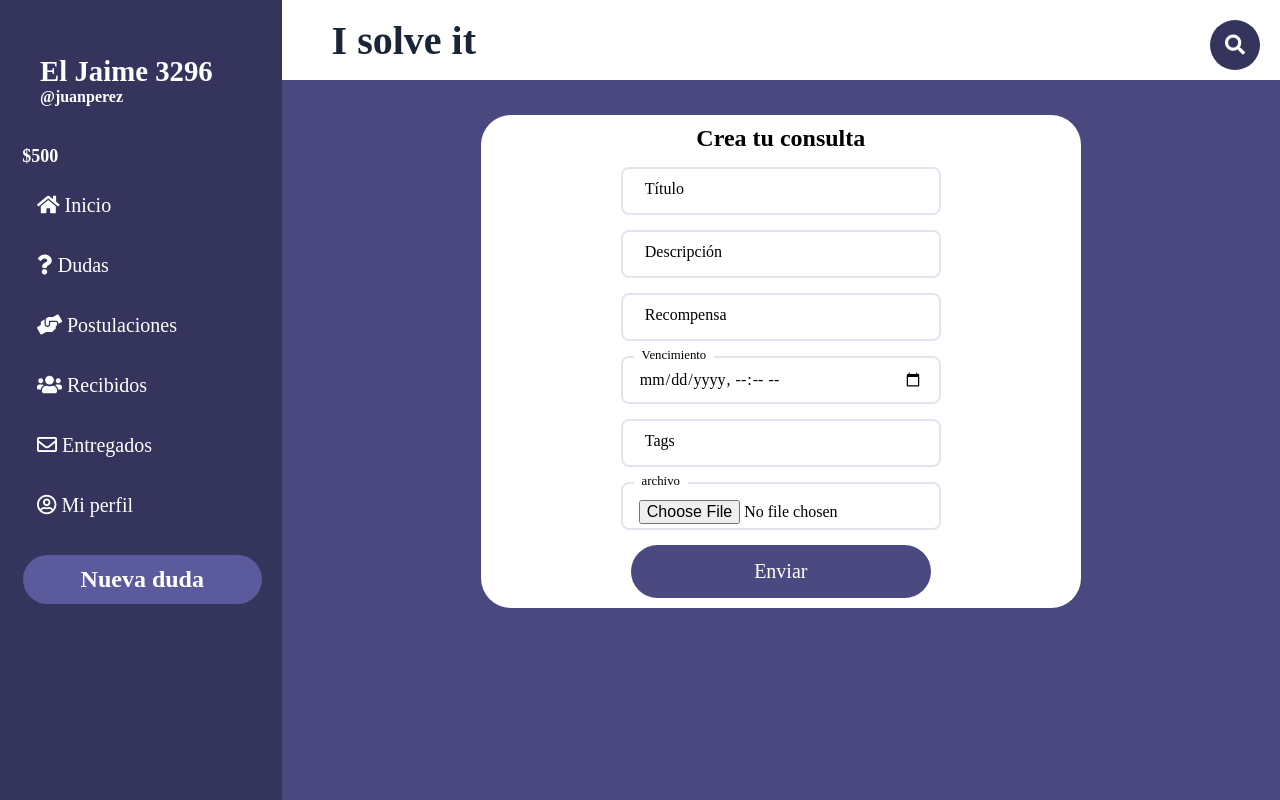
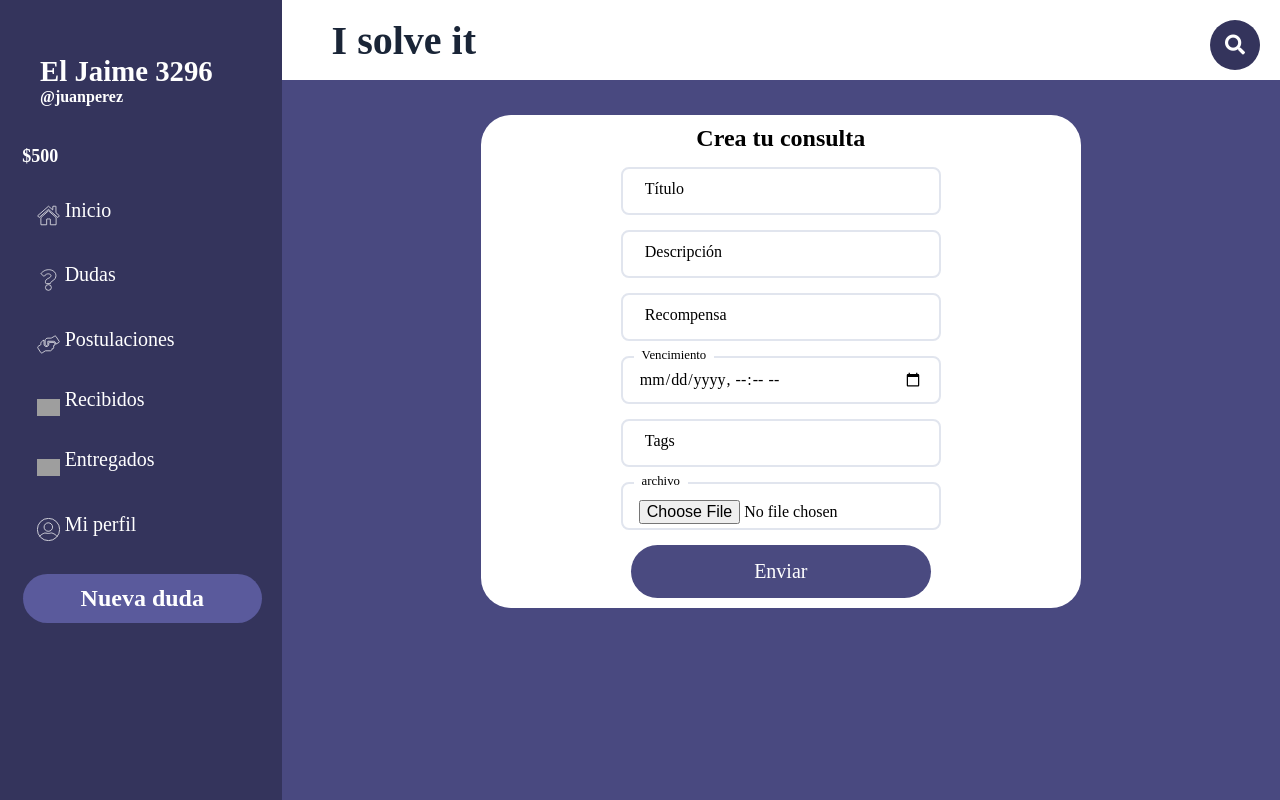
Before and after one commit to Nasher3296/ISolveIt, a PHP site: page /PaginasBalsamiq/nuevaPublicacion.php in a window 1280 px wide. Run offline with PHP 8.4, Linux system fonts and the light colour scheme; a user stored in the database is signed in; data comes from the database, SQL or seed files in the repository; some libraries are stand-ins or nearby versions; grey boxes are pictures that could not be loaded.

Commit message:
Update n°68230p741624081 al tema de los íconos

```diff
--- a/PaginasBalsamiq/nuevaPublicacion.php
+++ b/PaginasBalsamiq/nuevaPublicacion.php
@@ -40,12 +40,12 @@
         </div>
         <div class="sidebar_menu">
             <ul>
-                <li class="botones_sidebar"><a class="a" href="inicio.php"><i class="fas fa-home"></i> Inicio</a></li>
-                <li class="botones_sidebar"><a class="a" href="misdudas.php"><i class="fas fa-question"></i> Dudas</a></li>
-                <li class="botones_sidebar"><a class="a" href="postulaciones.php"><i class="fas fa-hands-helping"></i> Postulaciones</a></li>
-                <li class="botones_sidebar"><a class="a" href="recibidos.php"><i class="fas fa-users"></i> Recibidos</a></li>
-                <li class="botones_sidebar"><a class="a" href="entregados.php"><i class="far fa-envelope"></i> Entregados</a></li>
-                <li class="botones_sidebar"><a class="a" href="perfil.php"><i class="far fa-user-circle"></i> Mi perfil</a></li>
+            <li class="botones_sidebar"><a class="a" href="inicio.php"><img class="iconos_sidebar" src="../PagInicio/Recursos/iconos/Inicio.svg" alt=""> Inicio</a></li>
+                <li class="botones_sidebar"><a class="a" href="misdudas.php"><img class="iconos_sidebar" src="../PagInicio/Recursos/iconos/Dudas.svg" alt=""> Dudas</a></li>
+                <li class="botones_sidebar"><a class="a" href="postulaciones.php"><img class="iconos_sidebar" src="../PagInicio/Recursos/iconos/Postulaciones.svg" alt=""> Postulaciones</a></li>
+                <li class="botones_sidebar"><a class="a" href="recibidos.php"><img class="iconos_sidebar" src="../PagInicio/Recursos/iconos/Publicaciones_que_te_entregaron.svg" alt=""> Recibidos</a></li>
+                <li class="botones_sidebar"><a class="a" href="entregados.php"><img class="iconos_sidebar" src="../PagInicio/Recursos/iconos/Publicaciones_Entregadas.svg" alt=""> Entregados</a></li>
+                <li class="botones_sidebar"><a class="a" href="perfil.php"><img class="iconos_sidebar" id="icono_miperfil" src="../PagInicio/Recursos/iconos/Mi Perfil.svg" alt=""> Mi perfil</a></li>
             </ul>
         </div>
         <a href="nuevaPublicacion.php"><h2 class="h2">Nueva duda</h2></a>
```
